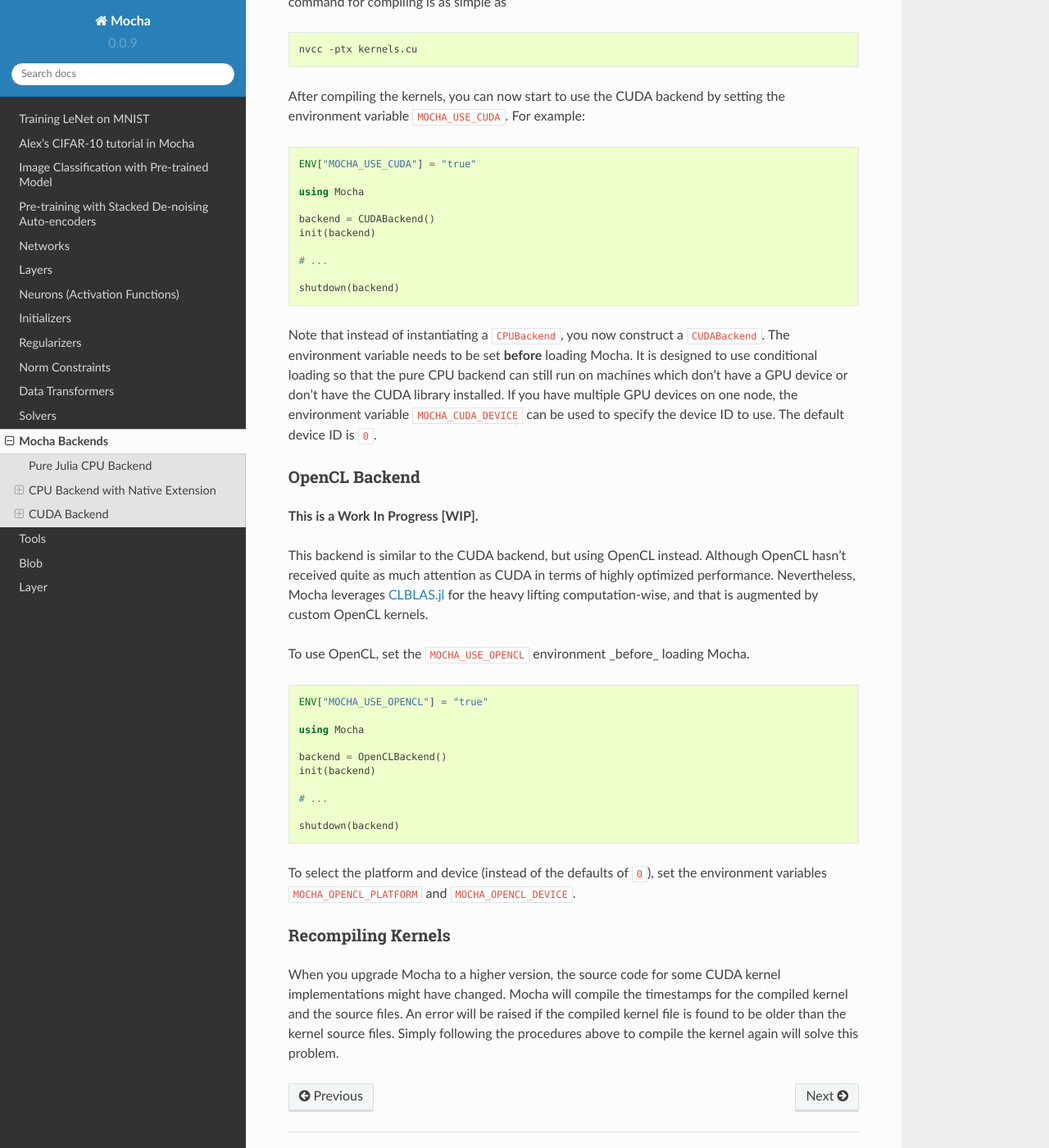
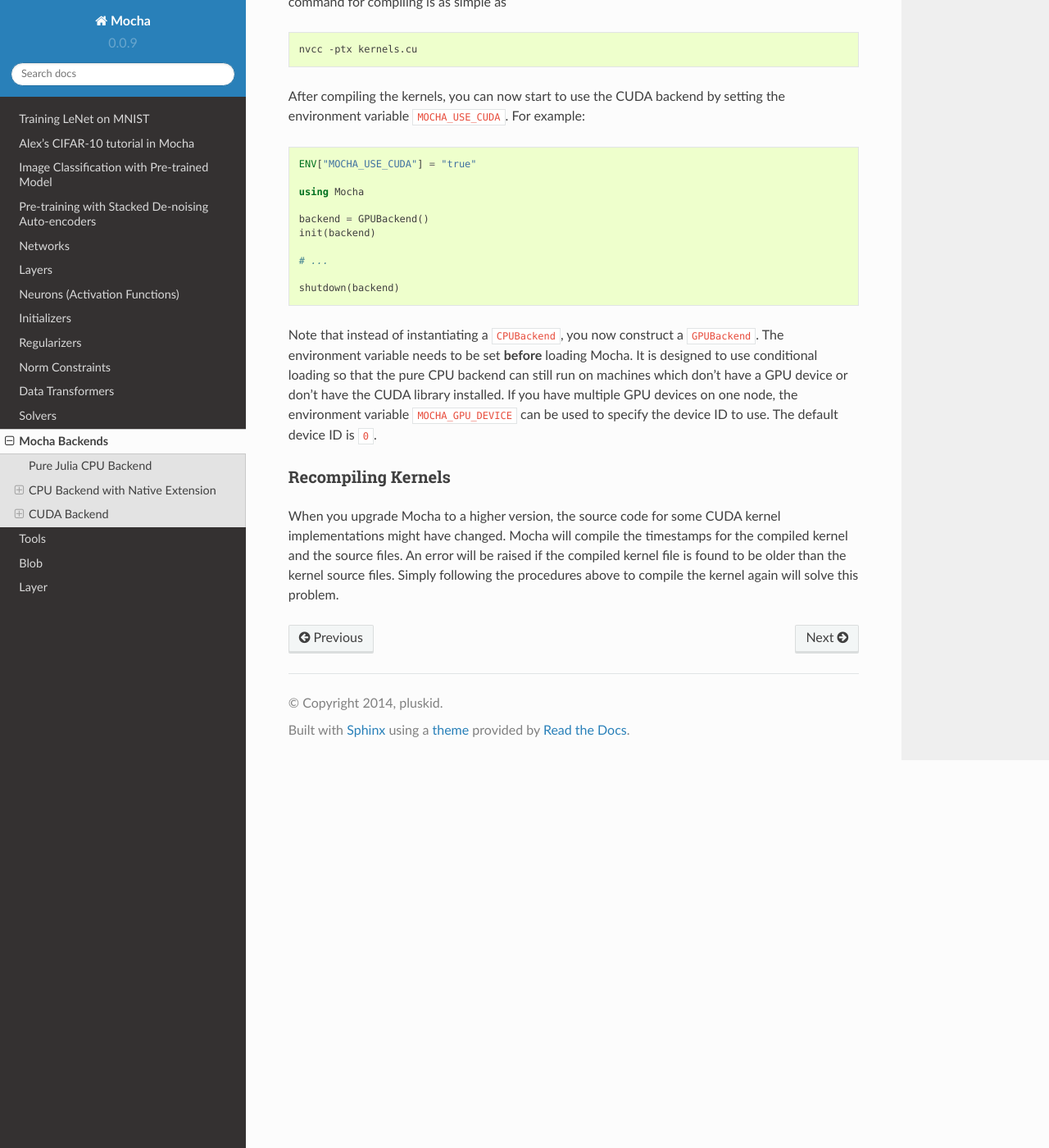
Before and after one commit to pluskid/Mocha.jl, a Sphinx documentation site: the page built from docs/user-guide/backend.rst, in a window 1280 px wide and 1400 px high, scrolled down 2855 px. Shown: the whole window at 82% size. Built offline with Sphinx 7.4.7 and the Read the Docs theme 2.0.0, drawn with Linux system fonts in a browser that asks for light colours; some of the changed text lies outside the part shown.

Commit message:
remove some references to OpenCL from master since it shouldn't have been here yet

```diff
--- a/docs/user-guide/backend.rst
+++ b/docs/user-guide/backend.rst
@@ -117,7 +117,7 @@ CUDA Backend
 ------------
 
 GPUs have been shown to be very effective at training large scale deep neural
-networks. NVidia® recently released a CUDA accelerated library of primitives for
+networks. NVidia® recently released a GPU accelerated library of primitives for
 deep neural networks called `cuDNN <https://developer.nvidia.com/cuDNN>`_. Mocha
 implementes a CUDA backend by combining cuDNN, `cuBLAS
 <https://developer.nvidia.com/cublas>`_ and plain CUDA kernels.
@@ -157,7 +157,7 @@ setting the environment variable ``MOCHA_USE_CUDA``. For example:
 
    using Mocha
 
-   backend = CUDABackend()
+   backend = GPUBackend()
    init(backend)
 
    # ...
@@ -165,41 +165,12 @@ setting the environment variable ``MOCHA_USE_CUDA``. For example:
    shutdown(backend)
 
 Note that instead of instantiating a ``CPUBackend``, you now construct
-a ``CUDABackend``. The environment variable needs to be set **before** loading
+a ``GPUBackend``. The environment variable needs to be set **before** loading
 Mocha. It is designed to use conditional loading so that the pure CPU backend
 can still run on machines which don't have a GPU device or don't have the CUDA
 library installed. If you have multiple GPU devices on one node, the environment
-variable ``MOCHA_CUDA_DEVICE`` can be used to specify the device ID to use. The
+variable ``MOCHA_GPU_DEVICE`` can be used to specify the device ID to use. The
 default device ID is ``0``.
-
-OpenCL Backend
-~~~~~~~~~~~~~~
-
-**This is a Work In Progress [WIP].**
-
-This backend is similar to the CUDA backend, but using OpenCL instead. Although
-OpenCL hasn't received quite as much attention as CUDA in terms of highly
-optimized performance. Nevertheless, Mocha leverages `CLBLAS.jl
-<https://github.com/JuliaGPU/CLBLAS.jl>`_ for the heavy lifting computation-wise,
-and that is augmented by custom OpenCL kernels.
-
-To use OpenCL, set the ``MOCHA_USE_OPENCL`` environment _before_ loading Mocha.
-
-.. code-block:: julia
-
-   ENV["MOCHA_USE_OPENCL"] = "true"
-
-   using Mocha
-
-   backend = OpenCLBackend()
-   init(backend)
-
-   # ...
-
-   shutdown(backend)
-
-To select the platform and device (instead of the defaults of ``0``), set the
-environment variables ``MOCHA_OPENCL_PLATFORM`` and ``MOCHA_OPENCL_DEVICE``.
 
 Recompiling Kernels
 ~~~~~~~~~~~~~~~~~~~
```
